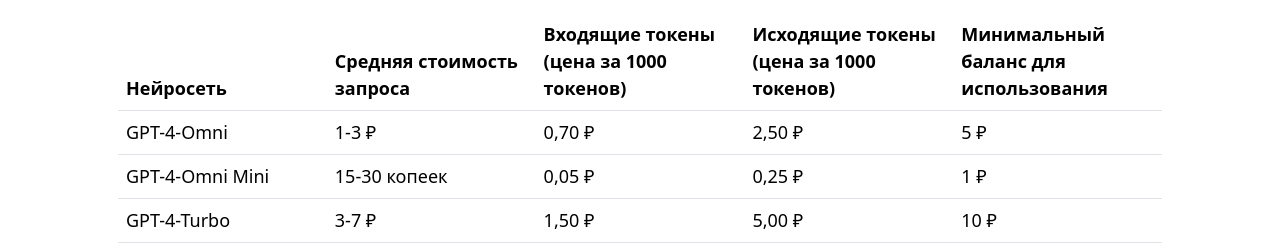
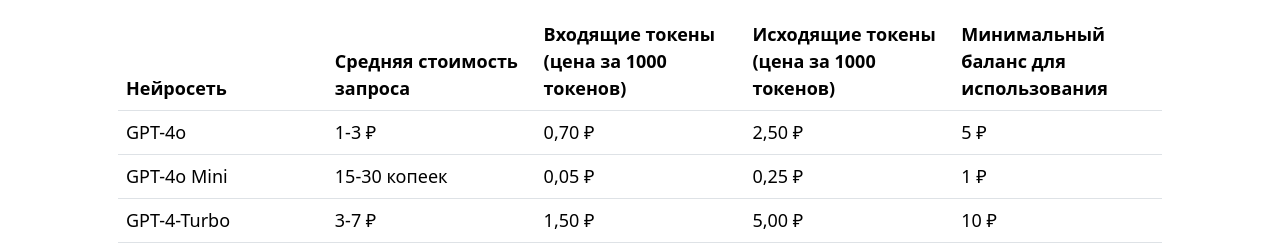
Before and after one commit to k1ng/botmind.ru, a plain HTML site: page index.html in a window 1280 px wide. Shown: the part 4215-4463 px from the top of the page. Drawn offline with nearby package versions, Linux system fonts and the light colour scheme.

Commit message:
Update product names in price list

```diff
--- a/index.html
+++ b/index.html
@@ -264,14 +264,14 @@
                     </thead>
                     <tbody>
                         <tr>
-                            <td class="col-sm-2">GPT-4-Omni</td>
+                            <td class="col-sm-2">GPT-4o</td>
                             <td class="col-sm-2">1-3 ₽</td>
                             <td class="col-sm-2">0,70 ₽</td>
                             <td class="col-sm-2">2,50 ₽</td>
                             <td class="col-sm-2">5 ₽</td>
                         </tr>
                         <tr>
-                            <td class="col-sm-2">GPT-4-Omni Mini</td>
+                            <td class="col-sm-2">GPT-4o Mini</td>
                             <td class="col-sm-2">15-30 копеек</td>
                             <td class="col-sm-2">0,05 ₽</td>
                             <td class="col-sm-2">0,25 ₽</td>
```
